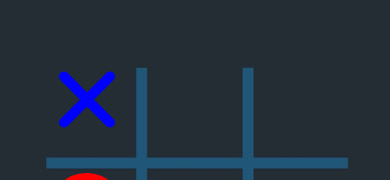
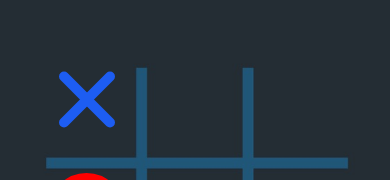
Before and after one commit to DavidAfterDark/tic-tac-toe-app, a React Native app: screen /Game in a window 390 px wide. Both pictures are taken after a click on the element 87 px from the left and 319 px from the top of the page. Shown: the part 223-403 px from the top of the page. Built offline with nearby package versions, Linux system fonts and the light colour scheme.

Commit message:
change color

```diff
--- a/src/components/Cross.js
+++ b/src/components/Cross.js
@@ -22,7 +22,7 @@ const styles = StyleSheet.create({
     position: 'absolute',
     width: 10,
     height: 75,
-    backgroundColor: 'blue',
+    backgroundColor: '#1d5df2',
     borderRadius: 10,
     transform: [{
       rotate: '45deg'
```
